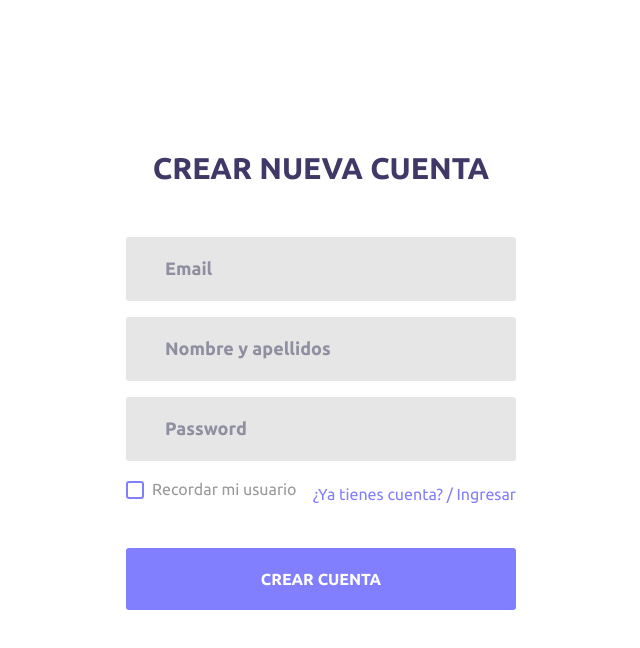
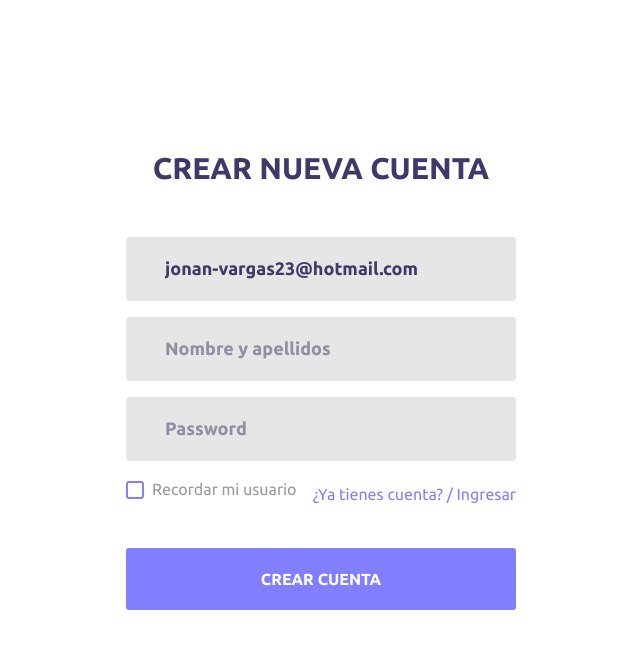
Before and after one commit to jonanv/login-angularjs, an Angular app: page /register in a window 1280 px wide. Shown: the top 648 px of the page, without its empty margins (319-959 px from the left). Built offline with nearby package versions, Linux system fonts and the light colour scheme.

Commit message:
Se utilizo el ngModel y se importo el modulo FormModule en app.module.ts

```diff
--- a/src/app/app.module.ts
+++ b/src/app/app.module.ts
@@ -1,5 +1,6 @@
 import { BrowserModule } from '@angular/platform-browser';
 import { NgModule } from '@angular/core';
+import { FormsModule } from "@angular/forms";
 
 import { AppRoutingModule } from './app-routing.module';
 import { AppComponent } from './app.component';
@@ -16,7 +17,8 @@ import { RegisterComponent } from './components/register/register.component';
   ],
   imports: [
     BrowserModule,
-    AppRoutingModule
+    AppRoutingModule,
+    FormsModule
   ],
   providers: [],
   bootstrap: [AppComponent]
--- a/src/app/components/register/register.component.html
+++ b/src/app/components/register/register.component.html
@@ -1,7 +1,8 @@
 <div class="limiter">
     <div class="container-login100">
         <div class="wrap-login100 p-t-50 p-b-90">
-            <form class="login100-form validate-form flex-sb flex-w">
+
+            <form class="login100-form validate-form flex-sb flex-w" (ngSubmit)="onSubmit()">
 
                 <span class="login100-form-title p-b-51">
                     Crear nueva cuenta
@@ -9,19 +10,19 @@
 
                 <!-- <span class="text-danger">El correo es obligatorio</span> -->
                 <div class="wrap-input100 m-b-16">
-                    <input class="input100" type="text" name="email" placeholder="Email">
+                    <input class="input100" type="text" name="email" placeholder="Email" [(ngModel)]="user.email">
                     <span class="focus-input100"></span>
                 </div>
 
                 <!-- <span class="text-danger">El nombre es obligatorio</span> -->
                 <div class="wrap-input100 m-b-16">
-                    <input class="input100" type="text" name="nombre" placeholder="Nombre y apellidos">
+                    <input class="input100" type="text" name="nombre" placeholder="Nombre y apellidos" [(ngModel)]="user.name">
                     <span class="focus-input100"></span>
                 </div>
 
                 <!-- <span class="text-danger">La contraseña debe de ser más de 6 letras</span> -->
                 <div class="wrap-input100 m-b-16" data-validate="Password is required">
-                    <input class="input100" type="password" name="pass" placeholder="Password">
+                    <input class="input100" type="password" name="pass" placeholder="Password" [(ngModel)]="user.password">
                     <span class="focus-input100"></span>
                 </div>
 
@@ -47,6 +48,7 @@
                 </div>
 
             </form>
+
         </div>
     </div>
 </div>
--- a/src/app/components/register/register.component.ts
+++ b/src/app/components/register/register.component.ts
@@ -1,4 +1,5 @@
 import { Component, OnInit } from '@angular/core';
+import { UserModel } from '../../models/user.model';
 
 @Component({
   selector: 'app-register',
@@ -7,9 +8,19 @@ import { Component, OnInit } from '@angular/core';
 })
 export class RegisterComponent implements OnInit {
 
+  user: UserModel;
+
   constructor() { }
 
   ngOnInit(): void {
+    this.user = new UserModel();
+
+    this.user.email = 'jonan-vargas23@hotmail.com';
+  }
+
+  onSubmit() {
+    console.log("formulario enviado");
+    console.log(this.user);
   }
 
 }
```
